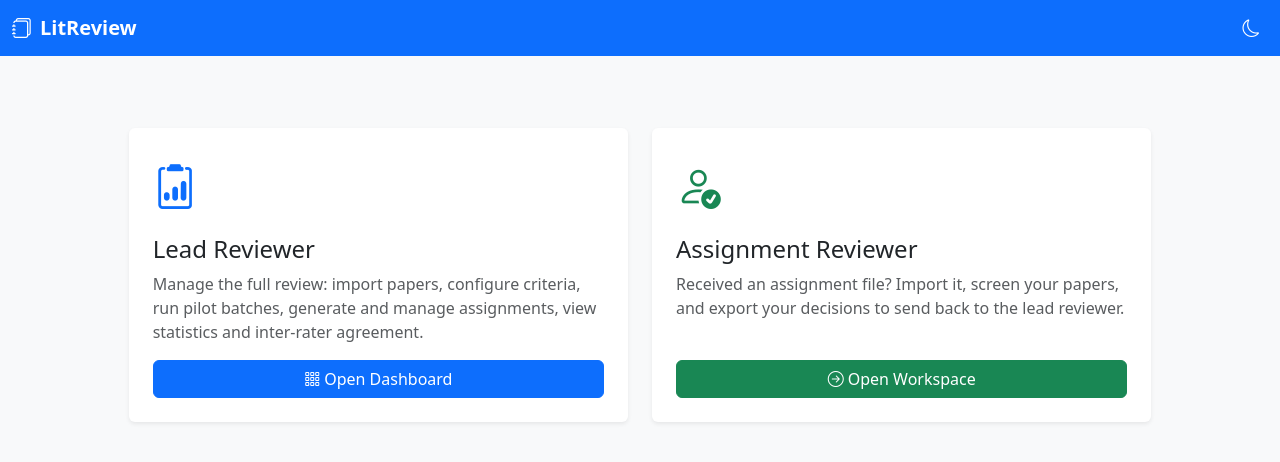
After one commit to chvest/litreview, a Flask app: template templates/project_home.html in a window 1280 px wide. The commit adds this page. Shown: the top 462 px of the page. Run offline with Flask 3, Linux system fonts and the light colour scheme; the template is opened without the code that fills it, so the values that code supplies are empty.

Commit message:
Separate lead-reviewer and assignment-reviewer workflows
- New project_home landing page at /project/<pid> with two clear entry
  cards: 'Lead Reviewer → Dashboard' and 'Assignment Reviewer → Workspace'
- Lead dashboard moved to /project/<pid>/dashboard (url_for unchanged)
- Index page now links to project_home instead of straight to dashboard
- Navbar shows a minimal two-item menu (Workspace + Import Assignment)
  when on the assignment workspace page; full nav elsewhere
- Project name in navbar is now a link back to project_home
- Import assignment cancel/breadcrumb returns to workspace, not dashboard

Co-Authored-By: Claude Sonnet 4.6 <noreply@anthropic.com>

```diff
--- a/app.py
+++ b/app.py
@@ -484,6 +484,14 @@ def project_settings(pid):
 
 
 @app.route("/project/<int:pid>")
+def project_home(pid):
+    """Landing page — choose Lead Reviewer dashboard or Assignment Workspace."""
+    project = Project.query.get_or_404(pid)
+    total   = Paper.query.filter_by(project_id=pid).count()
+    return render_template("project_home.html", project=project, total=total)
+
+
+@app.route("/project/<int:pid>/dashboard")
 def project_dashboard(pid):
     project = Project.query.get_or_404(pid)
     total = Paper.query.filter_by(project_id=pid).count()
--- a/templates/assignment_workspace.html
+++ b/templates/assignment_workspace.html
@@ -25,9 +25,9 @@
       <i class="bi bi-trash me-1"></i>Remove assignment
     </button>
     {% endif %}
-    <a href="{{ url_for('project_dashboard', pid=project.id) }}"
+    <a href="{{ url_for('project_home', pid=project.id) }}"
        class="btn btn-sm btn-outline-secondary">
-      <i class="bi bi-grid-3x3-gap me-1"></i>Full Dashboard
+      <i class="bi bi-house me-1"></i>Project Home
     </a>
   </div>
 </div>
--- a/templates/base.html
+++ b/templates/base.html
@@ -27,6 +27,24 @@
       <span class="navbar-toggler-icon"></span>
     </button>
     <div class="collapse navbar-collapse" id="navbarNav">
+
+      {% if request.endpoint == 'assignment_workspace' %}
+      <!-- Simplified navbar for assignment reviewers -->
+      <ul class="navbar-nav me-auto">
+        <li class="nav-item">
+          <a class="nav-link active" href="{{ url_for('assignment_workspace', pid=project.id) }}">
+            <i class="bi bi-person-check me-1"></i>Workspace
+          </a>
+        </li>
+        <li class="nav-item">
+          <a class="nav-link" href="{{ url_for('import_assignment_papers', pid=project.id) }}">
+            <i class="bi bi-upload me-1"></i>Import Assignment
+          </a>
+        </li>
+      </ul>
+
+      {% else %}
+      <!-- Full navbar for lead reviewers -->
       <ul class="navbar-nav me-auto">
         <li class="nav-item">
           <a class="nav-link{% if request.endpoint == 'project_dashboard' %} active{% endif %}"
@@ -35,7 +53,7 @@
           </a>
         </li>
         <li class="nav-item dropdown">
-          <a class="nav-link dropdown-toggle{% if 'review' in (request.endpoint or '') or 'decisions' in (request.endpoint or '') or request.endpoint == 'assignment_workspace' %} active{% endif %}"
+          <a class="nav-link dropdown-toggle{% if 'review' in (request.endpoint or '') or 'decisions' in (request.endpoint or '') %} active{% endif %}"
              href="#" role="button" data-bs-toggle="dropdown">
             <i class="bi bi-check2-square me-1"></i>Review
           </a>
@@ -44,12 +62,6 @@
             <li><a class="dropdown-item" href="{{ url_for('review_start', pid=project.id, stage='title') }}">Title Review</a></li>
             <li><a class="dropdown-item" href="{{ url_for('review_start', pid=project.id, stage='abstract') }}">Abstract Review</a></li>
             <li><a class="dropdown-item" href="{{ url_for('review_start', pid=project.id, stage='fulltext') }}">Full-Text Review</a></li>
-            <li><hr class="dropdown-divider"></li>
-            <li><h6 class="dropdown-header">Assignment</h6></li>
-            <li><a class="dropdown-item{% if request.endpoint == 'assignment_workspace' %} active{% endif %}"
-                   href="{{ url_for('assignment_workspace', pid=project.id) }}">
-              <i class="bi bi-person-check me-2"></i>Assignment Workspace
-            </a></li>
             <li><hr class="dropdown-divider"></li>
             <li><h6 class="dropdown-header">Group decisions</h6></li>
             <li><a class="dropdown-item" href="{{ url_for('decisions_overview', pid=project.id, stage='title') }}">
@@ -108,7 +120,12 @@
           </a>
         </li>
       </ul>
-      <span class="navbar-text text-white-50 small me-3">{{ project.name }}</span>
+      {% endif %}
+
+      <a href="{{ url_for('project_home', pid=project.id) }}"
+         class="navbar-text text-white-50 small me-3 text-decoration-none">
+        {{ project.name }}
+      </a>
     </div>
     {% endif %}
     <!-- Theme toggle — always visible -->
--- a/templates/import_assignment.html
+++ b/templates/import_assignment.html
@@ -6,7 +6,7 @@
   <div class="col-lg-7">
     <nav aria-label="breadcrumb" class="mb-3">
       <ol class="breadcrumb">
-        <li class="breadcrumb-item"><a href="{{ url_for('project_dashboard', pid=project.id) }}">{{ project.name }}</a></li>
+        <li class="breadcrumb-item"><a href="{{ url_for('assignment_workspace', pid=project.id) }}">{{ project.name }}</a></li>
         <li class="breadcrumb-item active">Import Assignment</li>
       </ol>
     </nav>
@@ -32,7 +32,7 @@
             <button type="submit" class="btn btn-primary">
               <i class="bi bi-upload me-1"></i>Import Papers
             </button>
-            <a href="{{ url_for('project_dashboard', pid=project.id) }}" class="btn btn-outline-secondary">Cancel</a>
+            <a href="{{ url_for('assignment_workspace', pid=project.id) }}" class="btn btn-outline-secondary">Cancel</a>
           </div>
         </form>
       </div>
--- a/templates/index.html
+++ b/templates/index.html
@@ -15,7 +15,7 @@
     {% if projects %}
       <div class="list-group">
         {% for p in projects %}
-        <a href="{{ url_for('project_dashboard', pid=p.id) }}"
+        <a href="{{ url_for('project_home', pid=p.id) }}"
            class="list-group-item list-group-item-action d-flex justify-content-between align-items-start py-3">
           <div>
             <div class="fw-semibold">{{ p.name }}</div>
--- /dev/null
+++ b/templates/project_home.html
@@ -0,0 +1,54 @@
+{% extends "base.html" %}
+{% block title %}{{ project.name }}{% endblock %}
+
+{% block content %}
+<div class="mb-5 text-center">
+  <h2 class="mb-1">{{ project.name }}</h2>
+  {% if project.description %}
+  <p class="text-muted mb-0">{{ project.description }}</p>
+  {% endif %}
+  {% if total %}
+  <div class="text-muted small mt-1"><i class="bi bi-files me-1"></i>{{ total }} paper{{ 's' if total != 1 }}</div>
+  {% endif %}
+</div>
+
+<div class="row g-4 justify-content-center">
+
+  <div class="col-md-5">
+    <div class="card h-100 border-primary shadow-sm">
+      <div class="card-body d-flex flex-column p-4">
+        <div class="mb-3">
+          <i class="bi bi-clipboard2-data" style="font-size:2.8rem; color:var(--bs-primary)"></i>
+        </div>
+        <h4 class="mb-2">Lead Reviewer</h4>
+        <p class="text-muted flex-grow-1">
+          Manage the full review: import papers, configure criteria, run pilot batches,
+          generate and manage assignments, view statistics and inter-rater agreement.
+        </p>
+        <a href="{{ url_for('project_dashboard', pid=project.id) }}" class="btn btn-primary">
+          <i class="bi bi-grid-3x3-gap me-1"></i>Open Dashboard
+        </a>
+      </div>
+    </div>
+  </div>
+
+  <div class="col-md-5">
+    <div class="card h-100 border-success shadow-sm">
+      <div class="card-body d-flex flex-column p-4">
+        <div class="mb-3">
+          <i class="bi bi-person-check" style="font-size:2.8rem; color:var(--bs-success)"></i>
+        </div>
+        <h4 class="mb-2">Assignment Reviewer</h4>
+        <p class="text-muted flex-grow-1">
+          Received an assignment file? Import it, screen your papers, and export
+          your decisions to send back to the lead reviewer.
+        </p>
+        <a href="{{ url_for('assignment_workspace', pid=project.id) }}" class="btn btn-success">
+          <i class="bi bi-arrow-right-circle me-1"></i>Open Workspace
+        </a>
+      </div>
+    </div>
+  </div>
+
+</div>
+{% endblock %}
```
